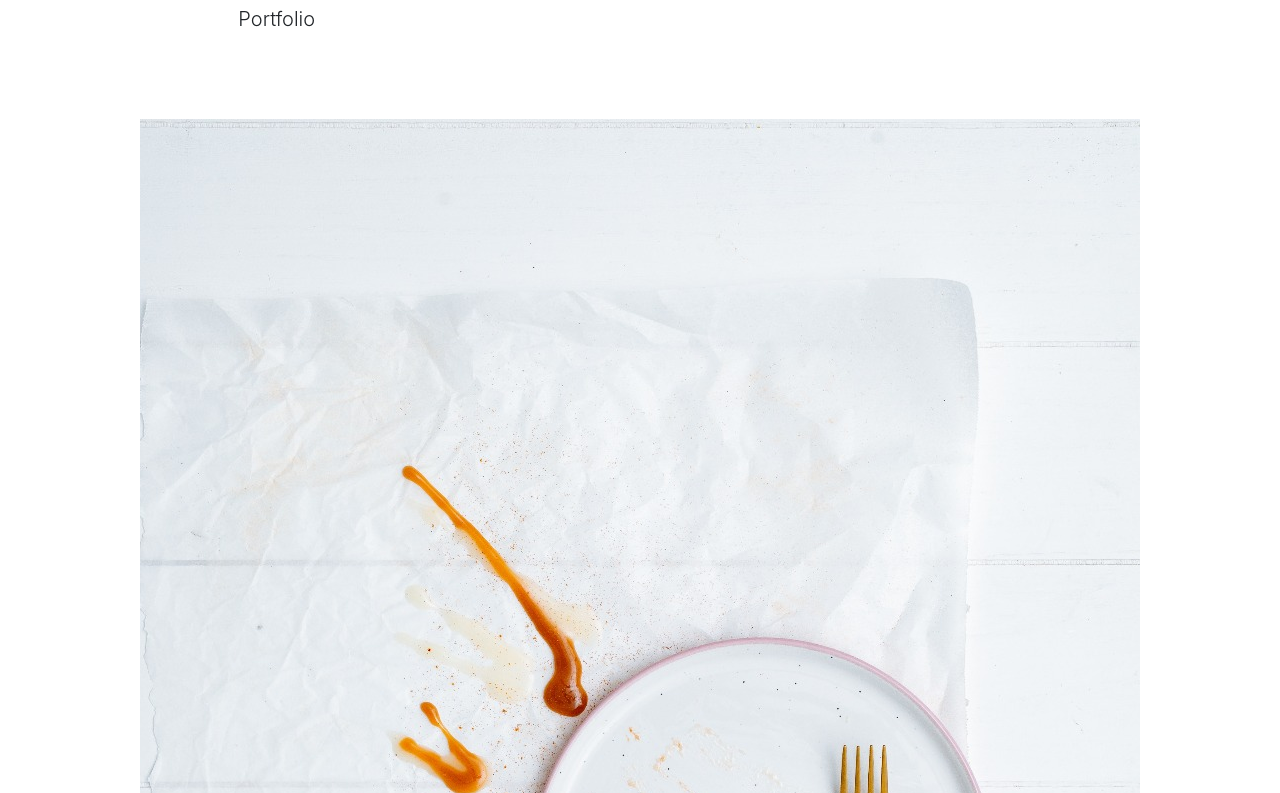
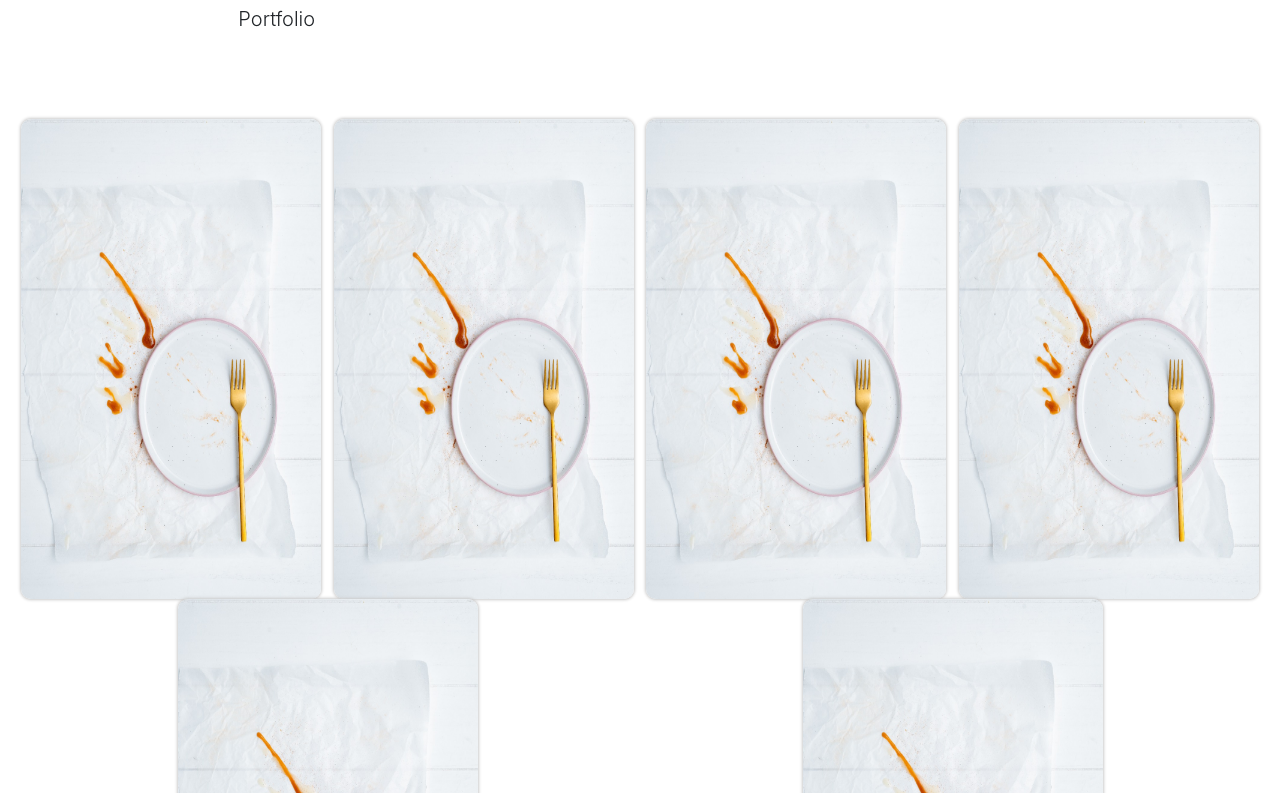
Before and after one commit to LauraGwendolynBurch/portfolio_react, a React (Create React App) app in the folder portfolio-react/: page / in a window 1280 px wide. Shown: the part 527-1320 px from the top of the page. Built offline with nearby package versions, Linux system fonts and the light colour scheme.

Commit message:
added styling

```diff
--- a/portfolio-react/src/components/Card.js
+++ b/portfolio-react/src/components/Card.js
@@ -5,8 +5,8 @@ import CardInfo from './CardInfo';
 function Card (props) {
 
     return (
-       <div>
-        <img className="" src={props.item.imgSrc} alt={props.item.imgSrc} />
+       <div classNam="d inline-block l-card" >
+        <img className="l-card-image" src={props.item.imgSrc} alt={props.item.imgSrc} />
         {props.item.selected && <CardInfo title={props.item.title} subtitle={props.item.subtitle} link={props.item.link}/> }
        </div>
     );
--- a/portfolio-react/src/components/CardInfo.js
+++ b/portfolio-react/src/components/CardInfo.js
@@ -7,9 +7,9 @@ function CardInfo (props) {
     const style = useSpring({opacity: 1, from: {opacity: 0}});
 
     return (
-       <animated.div className="" style={style}>
-        <p>{props.title}</p>
-        <p>{props.subtitle}</p>
+       <animated.div className="l-card-info" style={style}>
+        <p className="l-card-title">{props.title}</p>
+        <p className="l-card-sub-title">{props.subtitle}</p>
         <a href={props.link} target="blank" rel="noopener noreferrer">View</a>
        </animated.div>
     );
--- a/portfolio-react/src/index.css
+++ b/portfolio-react/src/index.css
@@ -11,3 +11,29 @@ code {
   font-family: source-code-pro, Menlo, Monaco, Consolas, 'Courier New',
     monospace;
 }
+
+.l-card {
+  margin: 20px;
+}
+
+.l-card-image {
+  border-radius: 10px;
+  width: 300px;
+  height: 480px;
+  box-shadow: 0px 0px 3px 1px #ccc;
+}
+
+.l-card-info {
+  max-height: 100px;
+  margin-top: 10px;
+}
+
+.l-card-title {
+  font-size: 24px;
+  margin: 0px;
+}
+
+.l-card-sub-title {
+  font-size: 16px;
+  margin: 0px;
+}
```
